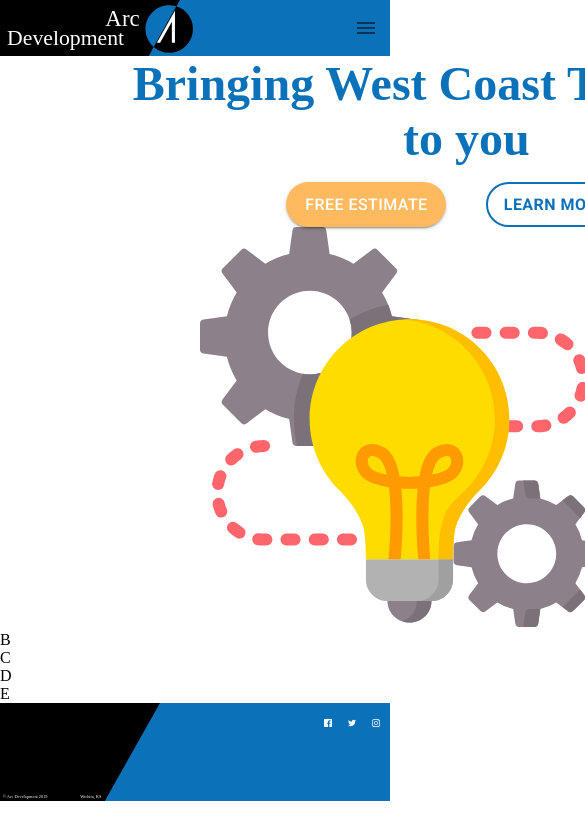
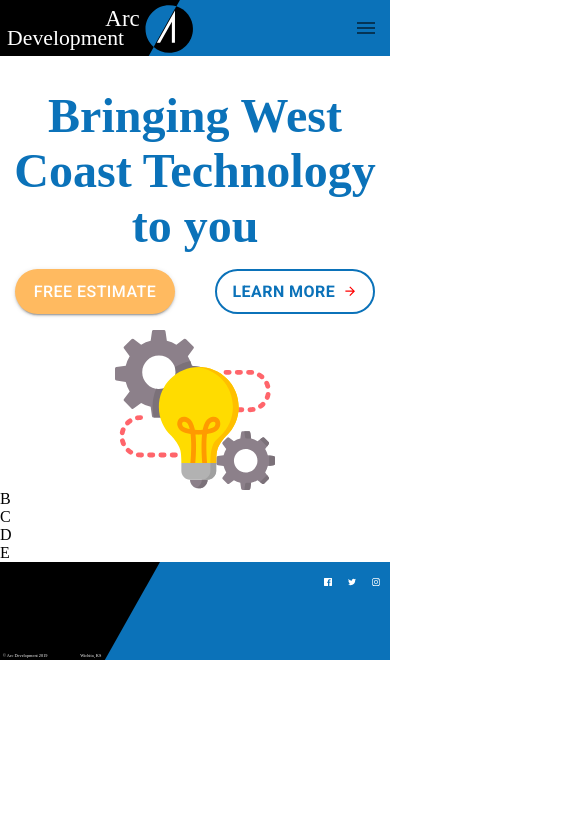
Before and after one commit to amitfbg/demo-website, a React (Create React App) app: page / in a window 390 px wide. Shown: the top 840 px of the page, 585 px wide, since content can reach past the window. Built offline with nearby package versions, Linux system fonts and the light colour scheme.

Commit message:
made responsive

```diff
--- a/src/assets/images/landingImage1.js
+++ b/src/assets/images/landingImage1.js
@@ -1,11 +1,21 @@
 import React from "react";
+import styled from "styled-components";
 
-function LandingImageTechnology() {
+const Container = styled.div`
+  height: ${(props) =>
+    props.matchesXS ? "10rem" : props.matchesSM ? "15rem" : "25rem"};
+  width: ${(props) =>
+    props.matchesXS ? "10rem" : props.matchesSM ? "15rem" : "25rem"};
+`;
+
+function LandingImageTechnology(props) {
+  const { matchesSM, matchesXS } = props;
   return (
+    <Container matchesSM={matchesSM} matchesXS={matchesXS}>
       <svg
         xmlns="http://www.w3.org/2000/svg"
-      width="50rem"
-      height="25rem"
+        width="100%"
+        height="100%"
         viewBox="0 0 512 512"
       >
         <path
@@ -57,6 +67,7 @@ function LandingImageTechnology() {
           d="M335.993 307.313c1.89-6.742 1.175-13.786-1.961-19.325-4.763-8.414-16.451-14.971-33.714-5.763-8.832 4.711-14.971 15.561-18.766 33.171a134.322 134.322 0 00-.735 3.65c-5.281.44-9.835.569-12.704.592-2.832.003-7.409-.152-12.685-.592-.235-1.249-.48-2.466-.735-3.651-3.796-17.609-9.934-28.46-18.766-33.171-17.264-9.208-28.952-2.651-33.714 5.763-3.136 5.54-3.85 12.583-1.961 19.325 1.981 7.067 6.582 13.064 12.956 16.886 7.745 4.645 18.642 7.315 28.69 8.85.981 8.224 1.673 18.25 1.892 30.462.537 29.879-2.094 58.502-2.405 61.753h15.552c.653-7.161 2.837-33.598 2.336-61.901-.186-10.507-.727-20.074-1.616-28.63 5.897.384 9.959.392 10.452.391.5 0 4.569-.006 10.476-.391-.889 8.556-1.43 18.124-1.616 28.631-.5 28.304 1.683 54.74 2.336 61.901h15.552c-.31-3.242-2.935-31.755-2.407-61.628.217-12.27.91-22.335 1.895-30.588 10.05-1.535 20.944-4.205 28.69-8.849 6.376-3.823 10.977-9.82 12.958-16.886zm-114.821 3.606c-6.543-3.924-7.604-11.559-5.483-15.305.99-1.749 2.66-2.362 4.518-2.362 3.03 0 6.557 1.633 8.434 2.634 2.014 1.074 6.835 5.244 10.517 20.994-6.884-1.325-13.444-3.237-17.986-5.961zm93.902 0c-4.541 2.723-11.101 4.636-17.986 5.961 3.682-15.747 8.503-19.919 10.518-20.993 1.877-1.001 5.403-2.634 8.434-2.634 1.857 0 3.528.614 4.518 2.362 2.12 3.746 1.059 11.381-5.484 15.304z"
         ></path>
       </svg>
+    </Container>
   );
 }
 
--- a/src/components/landing-page/LandingPage.js
+++ b/src/components/landing-page/LandingPage.js
@@ -4,11 +4,20 @@ import styled from "styled-components";
 
 import { makeStyles } from "@material-ui/styles";
 import Grid from "@material-ui/core/Grid";
-import { Button } from "@material-ui/core";
+import { Button, useMediaQuery, useTheme } from "@material-ui/core";
 import ButtonArrow from "../../assets/arrowButton";
 import LandingImageTechnology from "../../assets/images/landingImage1";
 
 const useStyles = makeStyles((theme) => ({
+  mainContainer: {
+    marginTop: "5em",
+    [theme.breakpoints.down("md")]: {
+      marginTop: "3em",
+    },
+    [theme.breakpoints.down("xs")]: {
+      marginTop: "2em",
+    },
+  },
   estimateButton: {
     backgroundColor: theme.palette.common.orange,
     fontSize: "1rem",
@@ -40,15 +49,6 @@ const useStyles = makeStyles((theme) => ({
     padding: 5,
     [theme.breakpoints.down("sm")]: {
       marginBottom: "2em",
-    },
-  },
-  mainContainer: {
-    marginTop: "5em",
-    [theme.breakpoints.down("md")]: {
-      marginTop: "3em",
-    },
-    [theme.breakpoints.down("xs")]: {
-      marginTop: "2em",
     },
   },
   heroTextContainer: {
@@ -113,23 +113,30 @@ const ButtonContainer = styled.div`
   display: flex;
   justify-content: center;
   align-items: center;
+  margin: 1rem 0;
 `;
 const Title = styled.div`
   color: #0b72b9;
   font-size: 3rem;
   font-weight: bold;
-  padding-bottom: 1rem;
   text-align: center;
 `;
 
 const LandingPage = (props) => {
   const classes = useStyles();
+  const theme = useTheme();
+  const matchesSM = useMediaQuery(theme.breakpoints.down("sm"));
+  const matchesXS = useMediaQuery(theme.breakpoints.down("xs"));
   return (
     <>
-      <Grid container direction="column">
+      <Grid container direction="column" className={classes.mainContainer}>
         <Grid item>
-          <Grid container justify="flex-end" alignItems="center">
-            <Grid item>
+          <Grid
+            container
+            justify={matchesSM ? "center" : "flex-end"}
+            alignItems="center"
+          >
+            <Grid sm item>
               <Title>
                 Bringing West Coast Technology <br />
                 to you
@@ -151,19 +158,20 @@ const LandingPage = (props) => {
                   to="/revolution"
                   onClick={() => props.setValue(2)}
                 >
-                  <div style={{ display: "flex", alignItems: "center" }}>
                   <span style={{ marginRight: "0.5rem" }}>Learn More</span>
                   <ButtonArrow
                     height={"0.9rem"}
                     width={"0.9rem"}
                     fill={"red"}
                   />
-                  </div>
                 </Button>
               </ButtonContainer>
             </Grid>
-            <Grid item>
-              <LandingImageTechnology />
+            <Grid sm item>
+              <LandingImageTechnology
+                matchesSM={matchesSM}
+                matchesXS={matchesXS}
+              />
             </Grid>
           </Grid>
         </Grid>
```
Also changed, not shown: 1 other file (tests, documents, lock files or other folders). Lines whose indentation alone changed are shown as unchanged.
